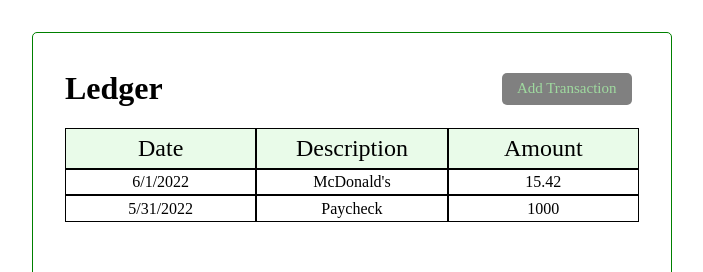
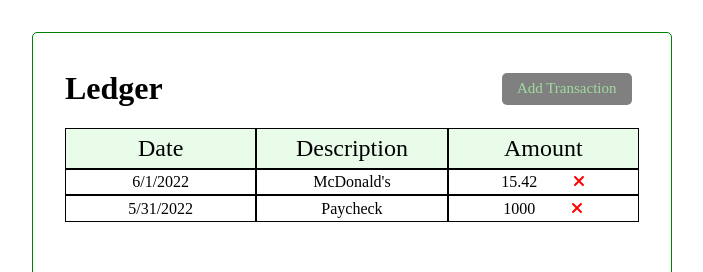
Before and after one commit to BlairHBris/ledger-capstone, an Angular app: page / in a window 1280 px wide. Shown: the top 272 px of the page, without its empty margins (288-991 px from the left). Built offline with nearby package versions, Linux system fonts and the light colour scheme; a web font is replaced by a local one.

Commit message:
Add font awesome

```diff
--- a/package.json
+++ b/package.json
@@ -18,6 +18,11 @@
     "@angular/platform-browser": "~13.3.0",
     "@angular/platform-browser-dynamic": "~13.3.0",
     "@angular/router": "~13.3.0",
+    "@fortawesome/angular-fontawesome": "^0.10.2",
+    "@fortawesome/fontawesome-svg-core": "^6.1.0",
+    "@fortawesome/free-brands-svg-icons": "^6.1.0",
+    "@fortawesome/free-regular-svg-icons": "^6.1.0",
+    "@fortawesome/free-solid-svg-icons": "^6.1.0",
     "rxjs": "~7.5.0",
     "tslib": "^2.3.0",
     "zone.js": "~0.11.4"
--- a/src/app/app.module.ts
+++ b/src/app/app.module.ts
@@ -6,6 +6,7 @@
 import { ButtonComponent } from './components/button/button.component';
 import { TransactionsComponent } from './components/transactions/transactions.component';
 import { TransactionItemComponent } from './components/transaction-item/transaction-item.component';
+import { FontAwesomeModule } from '@fortawesome/angular-fontawesome';
 
 @NgModule({
   declarations: [
@@ -16,7 +17,8 @@
     TransactionItemComponent,
   ],
   imports: [
-    BrowserModule
+    BrowserModule,
+    FontAwesomeModule
   ],
   providers: [],
   bootstrap: [AppComponent]
--- a/src/app/components/transaction-item/transaction-item.component.html
+++ b/src/app/components/transaction-item/transaction-item.component.html
@@ -1,5 +1,8 @@
 <div class="grid-container">
     <div class="grid-item">{{transaction?.date}}</div>
     <div class="grid-item">{{transaction?.description}}</div>
-    <div class="grid-item">{{transaction?.amount}}</div>
+    <div class="grid-item">
+        {{transaction?.amount}}
+        <fa-icon [ngStyle]="{'color': 'red', 'margin-left': '2em'}" [icon]="faTimes"></fa-icon>
+    </div>
 </div>
--- a/src/app/components/transaction-item/transaction-item.component.ts
+++ b/src/app/components/transaction-item/transaction-item.component.ts
@@ -1,6 +1,6 @@
 import { Component, Input, OnInit } from '@angular/core';
 import { Transaction } from 'src/app/Transaction';
-
+import { faTimes } from '@fortawesome/free-solid-svg-icons';
 
 @Component({
   selector: 'app-transaction-item',
@@ -9,11 +9,13 @@
 })
 export class TransactionItemComponent implements OnInit {
 
+  @Input() transaction: Transaction | undefined
+
   constructor() { }
-
-  @Input() transaction: Transaction | undefined
 
   ngOnInit(): void {
   }
 
+  faTimes = faTimes;
+
 }
```
Also changed, not shown: 1 other file (tests, documents, lock files or other folders).
